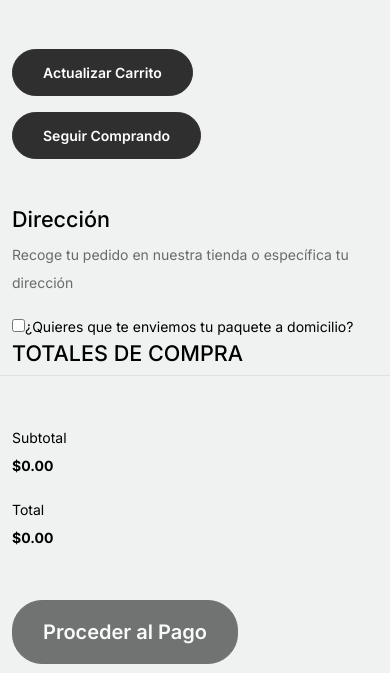
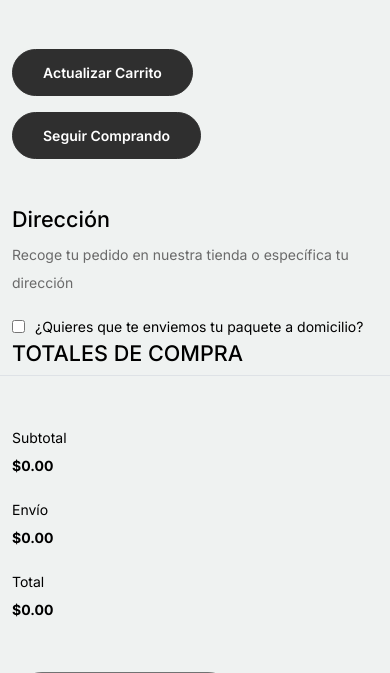
Before and after one commit to Niels-Bored/Cadias-Tomb-Shop, a Django app: page /cart/ in a window 390 px wide. Shown: the part 340-1013 px from the top of the page. Run offline with Django 4.2, Linux system fonts and the light colour scheme; tables that the repository leaves empty hold one stand-in row (values such as "Sample post"); parts of the project's set-up code (start-up, migrations or seed data) failed here and were passed over; some libraries are stand-ins or nearby versions.

Commit message:
feat(shop/templates/shop/cart.html): add shipment info on shipment selection

```diff
--- a/shop/templates/shop/cart.html
+++ b/shop/templates/shop/cart.html
@@ -56,7 +56,7 @@
                       <label class="text-black h4" for="coupon">Dirección</label>
                       <p>Recoge tu pedido en nuestra tienda o específica tu dirección</p>
                     </div>
-                    <label for="c_ship_different_address" class="text-black" data-bs-toggle="collapse" href="#ship_different_address" role="button" aria-expanded="false" aria-controls="ship_different_address"><input type="checkbox" value="1" id="c_ship_different_address">¿Quieres que te enviemos tu paquete a domicilio?</label>
+                    <label for="c_ship_different_address" class="text-black input-container" data-bs-toggle="collapse" href="#ship_different_address" role="button" aria-expanded="false" aria-controls="ship_different_address"><input type="checkbox" value="1" id="c_ship_different_address"><p class="different_address">¿Quieres que te enviemos tu paquete a domicilio?</p></label>
                     <div class="collapse" id="ship_different_address">
                       <div class="py-2">
                         <div class="form-group row  mb-3">
@@ -114,6 +114,14 @@
                           <strong class="text-black" id="subtotal">$0.00</strong>
                         </div>
                       </div>
+                      <div class="row mb-3">
+                          <div class="col-md-6">
+                              <span class="text-black">Envío</span>
+                          </div>
+                          <div class="col-md-6 text-right">
+                              <strong class="text-black" id="shipment">$0.00</strong>
+                          </div>
+                      </div>
                       <div class="row mb-5">
                         <div class="col-md-6">
                           <span class="text-black">Total</span>
@@ -142,7 +150,35 @@
           </div>
 		  <script src="{% static 'shop/js/cart.js' %}"></script>
       <script>
+        const shipmentFee = parseFloat("{{ shipment_fee }}");
+
+        function actualizarTotales() {
+            const carrito = JSON.parse(localStorage.getItem("carrito")) || [];
+
+            let subtotal = carrito.reduce((sum, prod) => sum + (prod.precio * prod.cantidad), 0);
+
+            const checkbox = document.getElementById("c_ship_different_address");
+
+            let total = subtotal;
+
+            if (checkbox && checkbox.checked) {
+                total += shipmentFee;
+            }
+
+            document.getElementById("subtotal").textContent = `$${subtotal.toFixed(2)}`;
+            document.getElementById("total").textContent = `$${total.toFixed(2)}`;
+
+            document.getElementById("shipment").textContent =
+            checkbox.checked ? `$${shipmentFee.toFixed(2)}` : "$0.00";
+        }
+
         document.addEventListener("DOMContentLoaded", function () {
+          const checkbox = document.getElementById("c_ship_different_address");
+
+          checkbox.addEventListener("change", function () {
+              actualizarTotales();
+          });
+
           const carrito = JSON.parse(localStorage.getItem("carrito")) || [];
           const btn = document.getElementById("btn");
 
```
